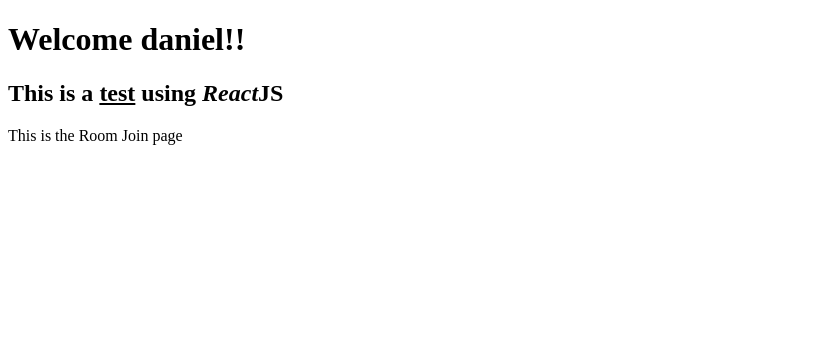
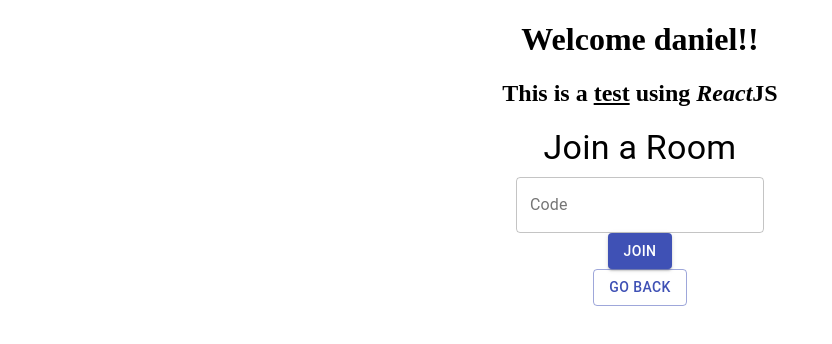
Before and after one commit to dacavcosta/tech_with_tim_django_react_tutorial, a React app in the folder shared_music_controller/frontend/: page /join in a window 1280 px wide. Shown: the top 344 px of the page, without its empty margins (0-832 px from the left). Built offline with nearby package versions, Linux system fonts and the light colour scheme; the HTML template or start-up script is replaced by a standard one.

Commit message:
Created the JoinRoomView in Views.py Fixed RoomView name Implemented the JoinRoomPage index.css  removed the display flex from #app  created .center class added created css class to app.js template

```diff
--- a/shared_music_controller/frontend/src/components/App.js
+++ b/shared_music_controller/frontend/src/components/App.js
@@ -12,8 +12,8 @@
 
     render () {
         return (
-            <div>
-                <p>
+            <div className="center">
+                <p xs={12} align="center">
                     <h1>Welcome { this.props.name }!!</h1>
                     <h2>This is a <u>test</u> using <i>React</i><b>JS</b></h2>
                 </p>
--- a/shared_music_controller/frontend/src/components/JoinRoomPage.js
+++ b/shared_music_controller/frontend/src/components/JoinRoomPage.js
@@ -1,11 +1,73 @@
 import React, { Component } from 'react';
+import { Link } from 'react-router-dom';
+import  { TextField, Button, Grid, Typography } from '@material-ui/core';
+
 
 export default class JoinRoomPage extends Component {
     constructor(props) {
         super(props);
+        this.state = {
+            roomCode: "",
+            error: ""
+        };
+        this.handleTextFieldChange = this.handleTextFieldChange.bind(this);
+        this.handleJoinButtonClick = this.handleJoinButtonClick.bind(this);
+    }
+
+    handleTextFieldChange(e) {
+        this.setState({
+            roomCode: e.target.value,
+        })
+    }
+
+    handleJoinButtonClick() {
+        const requestOptions = {
+            method : 'POST',
+            headers: {'Content-Type': 'application/json'},
+            body: JSON.stringify({
+                code: this.state.roomCode,
+            })
+        };
+        fetch('/api/join-room', requestOptions)
+        .then((response) => {
+            if (response.ok) {
+                this.props.history.push(`/room/${this.state.roomCode}`)
+            }
+            else {
+                this.setState({error:  "Room not found"})
+            }
+        }).catch((error) => console.log('error', error));
     }
 
     render() {
-        return <p>This is the Room Join page</p>;
+        return (
+            <Grid container spacing={1} align="center">
+                <Grid item xs={12}>
+                    <Typography component="h4" variant="h4">
+                        Join a Room
+                    </Typography>
+                </Grid>
+                <Grid item xs={12}>
+                    <TextField
+                        error={this.state.error}
+                        label="Code"
+                        placeholder="Enter a Room Code"
+                        value={this.state.roomCode}
+                        helperText={this.state.error}
+                        variant="outlined"
+                        onChange={this.handleTextFieldChange} />
+                <Grid item xs={12}>
+                    <Button variant="contained" color="primary" onClick={this.handleJoinButtonClick}>
+                        Join
+                    </Button>
+                </Grid>
+                <Grid item xs={12}>
+                    <Button variant="outlined" color="primary" to="/" component={Link}>
+                        Go Back
+                    </Button>
+                </Grid>
+                </Grid>
+            </Grid>
+        );
     }
 }
--- a/shared_music_controller/frontend/static/css/index.css
+++ b/shared_music_controller/frontend/static/css/index.css
@@ -15,5 +15,11 @@
 #app {
     width: 100%;
     height: 100%;
-    display: flex;
 }
+
+.center {
+    position: absolute;
+    top: 50%;
+    left: 50%;
+    transform: translate(-50%, -50%);
+}
```
Also changed, not shown: 2 other files (tests, documents, lock files or other folders).
